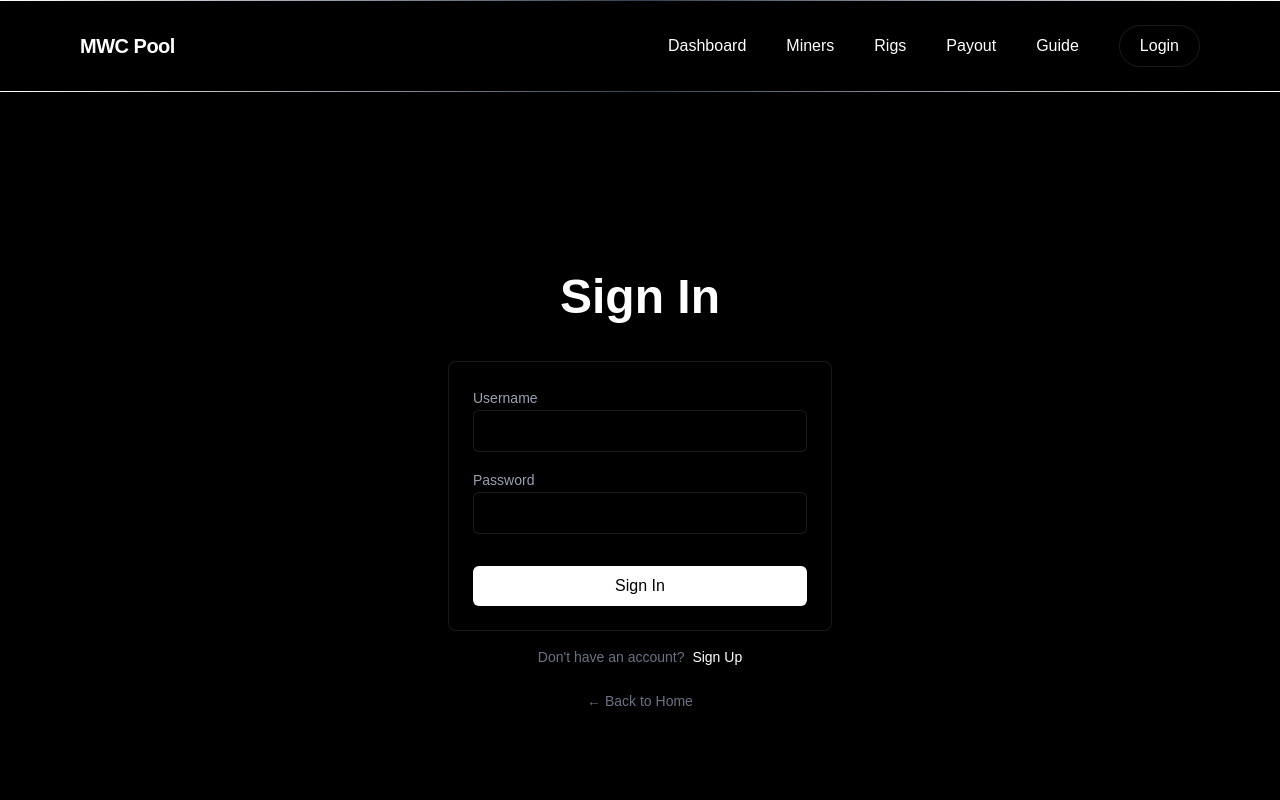
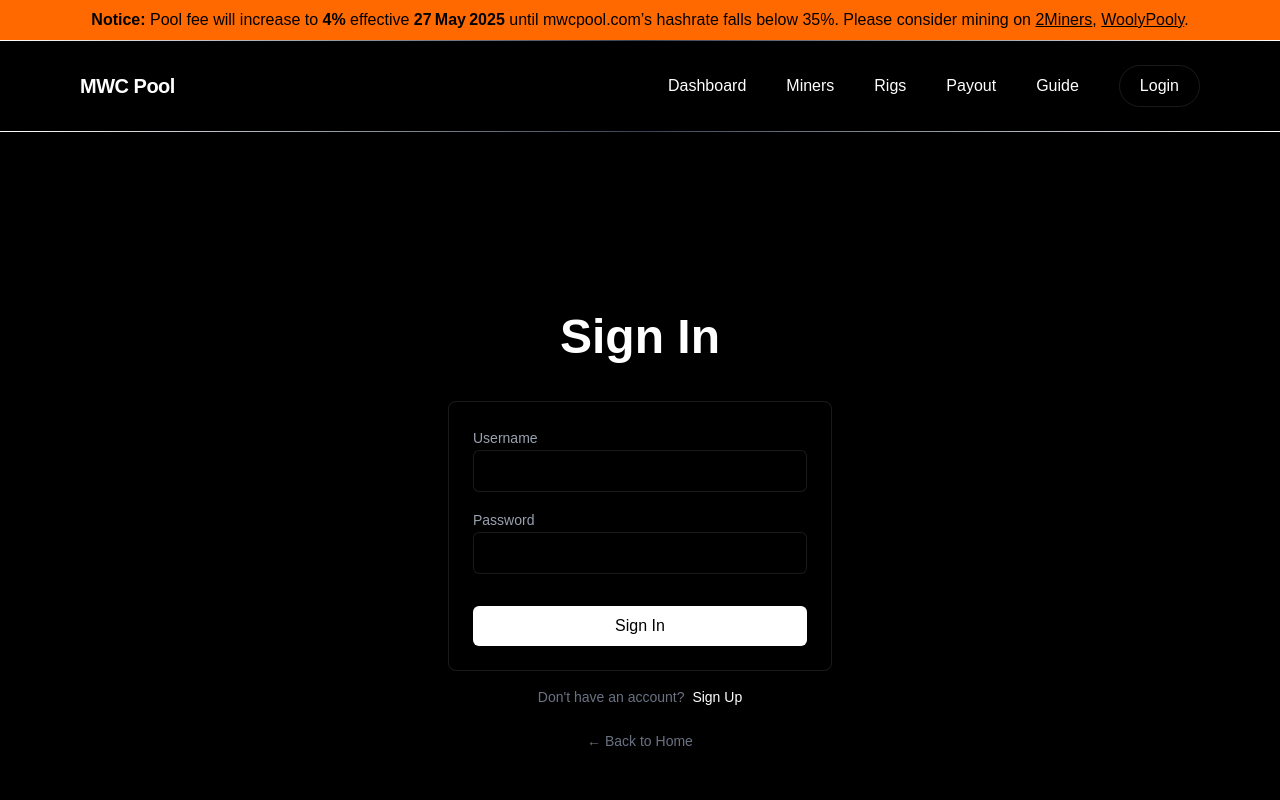
Before and after one commit to vekamo/webui, a Next.js app: page /login in a window 1280 px wide. Shown: the top 800 px of the page. Built offline with nearby package versions, Linux system fonts and the light colour scheme; no server answers.

Commit message:
pool increasing fees notice

```diff
--- a/src/components/Navbar.tsx
+++ b/src/components/Navbar.tsx
@@ -38,6 +38,32 @@ export default function Navbar() {
 
   return (
     <>
+      {/* --- ORANGE INFO BAR --- */}
+      <div className="w-full bg-orange-500 text-black py-2 text-center text-sm sm:text-base px-4">
+        <span className="font-semibold">Notice:</span> Pool fee will increase to
+        <span className="font-semibold"> 4% </span> effective
+        <span className="font-semibold"> 27 May 2025</span> until mwcpool.com’s
+        hashrate falls below 35%. Please consider mining on&nbsp;
+        <a
+          href="https://2miners.com"
+          target="_blank"
+          rel="noopener noreferrer"
+          className="underline hover:text-gray-800"
+        >
+          2Miners
+        </a>
+        ,&nbsp;
+        <a
+          href="https://woolypooly.com"
+          target="_blank"
+          rel="noopener noreferrer"
+          className="underline hover:text-gray-800"
+        >
+          WoolyPooly
+        </a>
+        .
+      </div>
+
       {/* --- Top horizontal rule --- */}
       <hr
         className="
```
